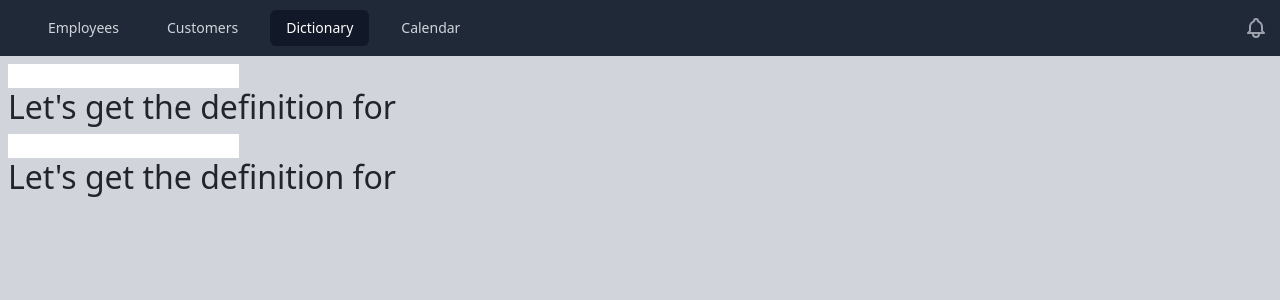
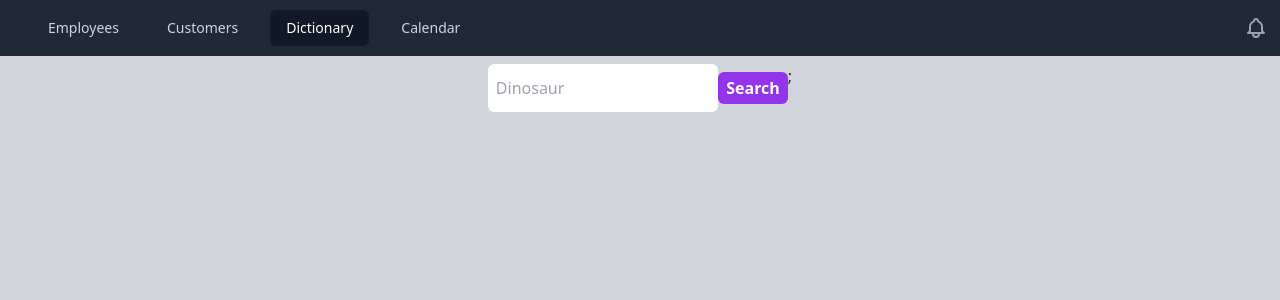
Before and after one commit to Arti-pixel/react, a React (Create React App) app: page /dictionary in a window 1280 px wide. Shown: the top 300 px of the page. Built offline with nearby package versions, Linux system fonts and the light colour scheme.

Commit message:
style the dictionary

```diff
--- a/src/App.js
+++ b/src/App.js
@@ -8,7 +8,9 @@
 import Employees from "./pages/Employees.js";
 import { BrowserRouter, Routes, Route } from "react-router-dom";
 import Customers from "./pages/Customers";
-import Dictionary from "./components/Dictionary";
+import Dictionary from "./pages/Dictionary";
+import Definition from "./pages/Definition";
+import NotFound from "./components/NotFound";
 
 function App() {
   return (
@@ -17,7 +19,10 @@
         <Routes>
           <Route path="/employees" element={<Employees />} />
           <Route path="/dictionary" element={<Dictionary />} />
+          <Route path="/dictionary/:search" element={<Definition />} />
           <Route path="/customers" element={<Customers />} />
+          <Route path="/404" element={<NotFound />} />
+          <Route path="*" element={<NotFound />} />
         </Routes>
       </Header>
     </BrowserRouter>
--- /dev/null
+++ b/src/components/DefinitionSearch.js
@@ -0,0 +1,28 @@
+import { useState, useEffect } from "react";
+import { useNavigate } from "react-router-dom";
+
+export default function DefinitionSearch() {
+  const [word, setWord] = useState("");
+  const navigate = useNavigate();
+
+  return (
+    <form
+      className="flex space-between space-x-2 max-w-[300px]"
+      onSubmit={() => {
+        navigate("/dictionary/" + word);
+      }}
+    >
+      <input
+        className="px-2 py-1 rounded shrink min-w-0"
+        placeholder="Dinosaur"
+        type="text"
+        onChange={(e) => {
+          setWord(e.target.value);
+        }}
+      />
+      <button className="block mx-auto m-2 bg-purple-600 hover:bg-purple-700 text-white font-bold py-1 px-2 rounded">
+        Search
+      </button>
+    </form>
+  );
+}
--- a/src/components/Dictionary.js
+++ /dev/null
@@ -1,33 +0,0 @@
-import { useState, useEffect } from "react";
-
-export default function Dictionary() {
-  const [word, setWord] = useState("");
-  const [word2, setWord2] = useState("");
-
-  useEffect(() => {
-    console.log("State Updated " + word);
-  }, [word]);
-
-  useEffect(() => {
-    console.log("State Updated " + word2);
-  }, [word2]);
-
-  return (
-    <>
-      <input
-        type="text"
-        onChange={(e) => {
-          setWord(e.target.value);
-        }}
-      />
-      <h2>Let's get the definition for {word}</h2>
-      <input
-        type="text"
-        onChange={(e) => {
-          setWord2(e.target.value);
-        }}
-      />
-      <h2>Let's get the definition for {word2}</h2>
-    </>
-  );
-}
--- a/src/components/Header.js
+++ b/src/components/Header.js
@@ -92,7 +92,7 @@
         )}
       </Disclosure>
       <div className="bg-gray-300">
-        <div className="max-w-7xl mx-auto min-h-screen p-2">
+        <div className="max-w-7xl mx-auto min-h-screen px-3 py-2">
           {props.children}
         </div>
       </div>
--- /dev/null
+++ b/src/components/NotFound.js
@@ -0,0 +1,3 @@
+export default function notFound() {
+  return <p>The page you are looking for was not found</p>;
+}
--- /dev/null
+++ b/src/pages/Definition.js
@@ -0,0 +1,79 @@
+import { useState, useEffect } from "react";
+import { Link, useParams, useNavigate } from "react-router-dom";
+import { v4 as uuidv4 } from "uuid";
+import DefinitionSearch from "../components/DefinitionSearch";
+import NotFound from "../components/NotFound";
+
+export default function Definition() {
+  const [word, setWord] = useState([]);
+  const [notFound, setNotFound] = useState(false);
+  const [error, setError] = useState(false);
+
+  let { search } = useParams();
+  const navigate = useNavigate();
+
+  useEffect(() => {
+    // const url = "https://frmergmrkgemfewefewfhncvcbvcreg.com";
+    // const url = "https://httpstat.us/500";
+    const url = "https://api.dictionaryapi.dev/api/v2/entries/en/" + search;
+    fetch(url)
+      .then((response) => {
+        if (response.status === 404) {
+          setNotFound(true);
+        } else if (response.status === 401) {
+          navigate("/login");
+        } else if (response.status === 500) {
+          //   setServerError(true);
+        }
+        if (!response.ok) {
+          setError(true);
+
+          throw new Error("Something went wrong");
+        }
+        return response.json();
+      })
+      .then((data) => {
+        setWord(data[0].meanings);
+      })
+      .catch((e) => {
+        console.log(e.message);
+      });
+  }, []);
+
+  if (notFound === true) {
+    return (
+      <>
+        <NotFound />
+        <Link to="/dictionary">Search another</Link>
+      </>
+    );
+  }
+
+  if (error === true) {
+    return (
+      <>
+        <p>Something went wrong, try again?</p>
+        <Link to="/dictionary">Search another</Link>
+      </>
+    );
+  }
+
+  return (
+    <>
+      {word ? (
+        <>
+          <h1>Here is a definition</h1>
+          {word.map((meaning) => {
+            return (
+              <p key={uuidv4()}>
+                {meaning.partOfSpeech + " "}:{meaning.definitions[0].definition}
+              </p>
+            );
+          })}
+          <p>Search again:</p>
+          <DefinitionSearch />
+        </>
+      ) : null}
+    </>
+  );
+}
--- /dev/null
+++ b/src/pages/Dictionary.js
@@ -0,0 +1,9 @@
+import DefinitionSearch from "../components/DefinitionSearch";
+
+export default function Dictionary() {
+  return (
+    <div className="flex justify-center">
+      <DefinitionSearch />;
+    </div>
+  );
+}
```
